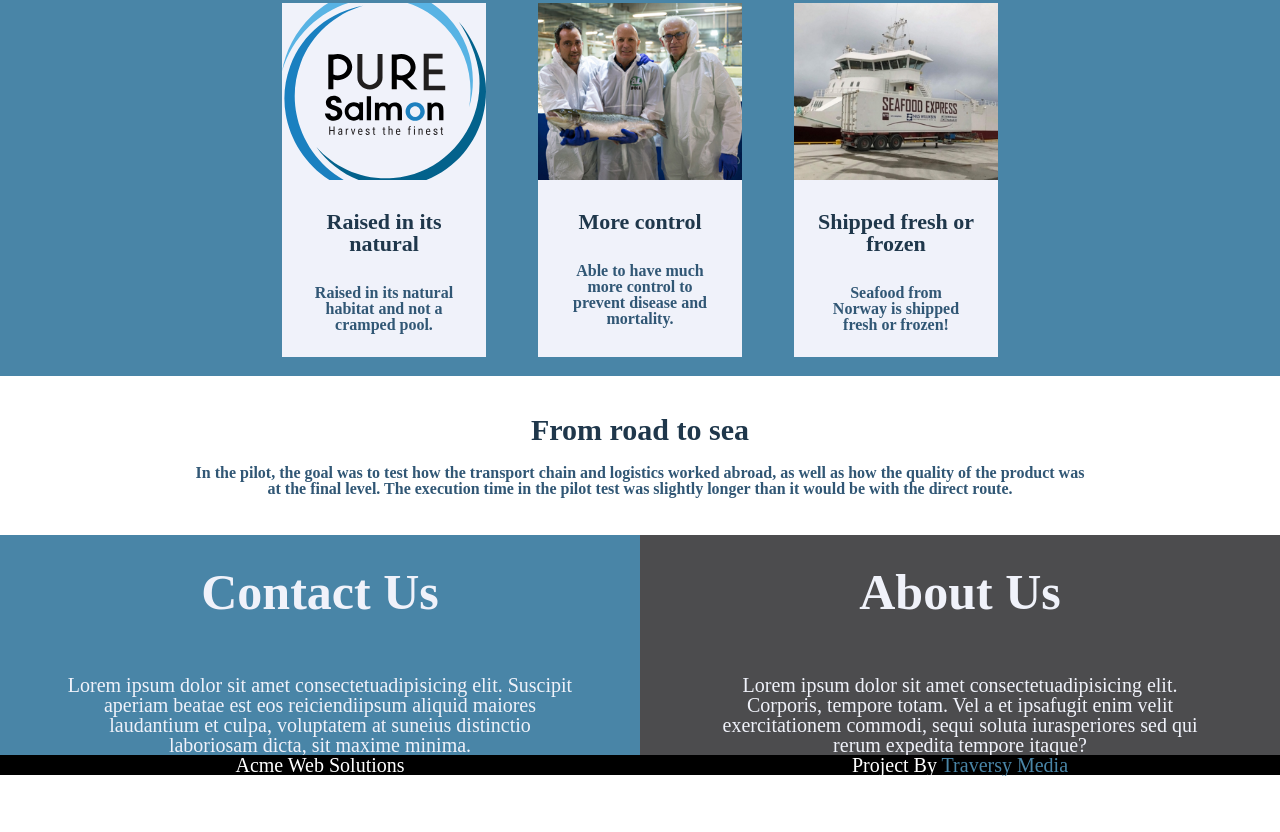
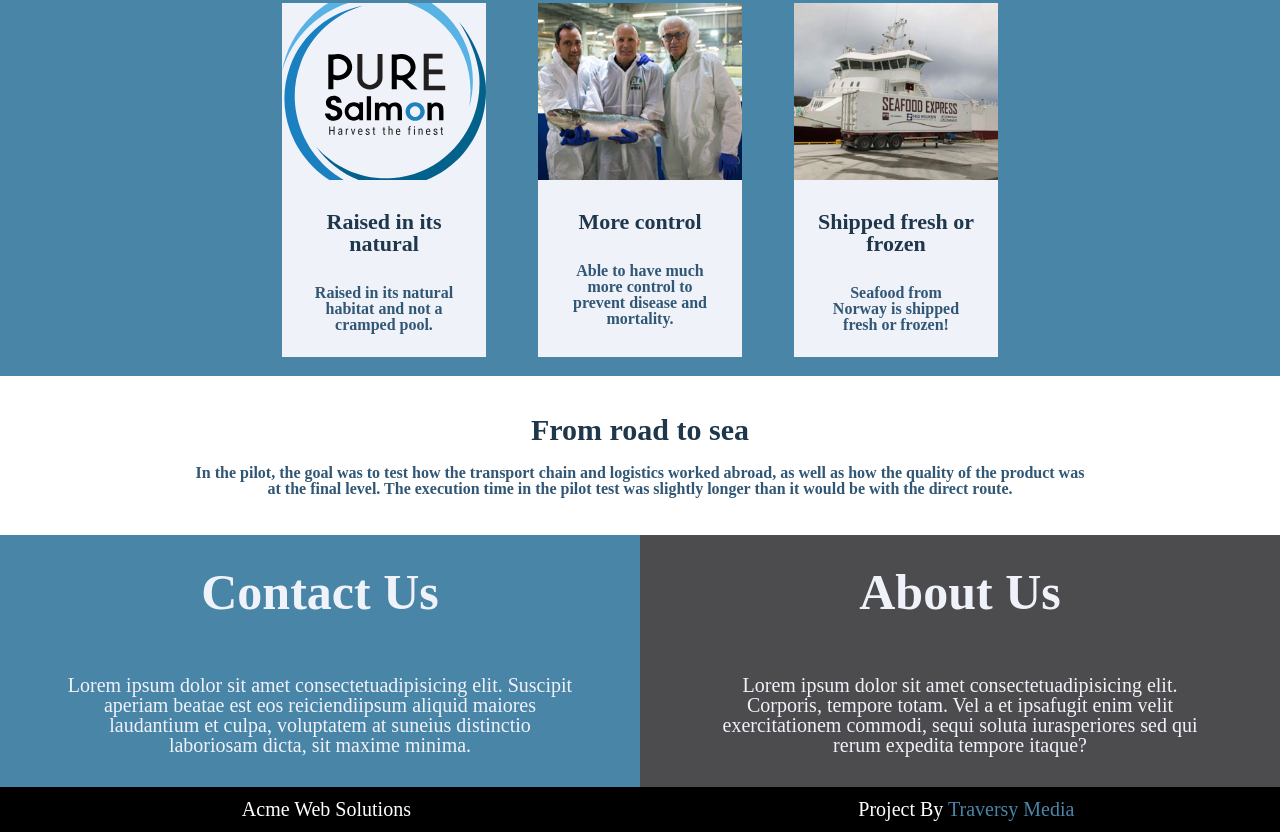
Before and after one commit to Alex-it-work/Grid-adaptive-hmtsk, a plain HTML site: page index.html in a window 1280 px wide. Shown: the part 649-1481 px from the top of the page. Before the commit the page ends 1425 px from the top, so only its background shows below. Drawn offline with Linux system fonts and the light colour scheme.

Commit message:
Add paddings in footer and in copyright

```diff
--- a/css/styles.css
+++ b/css/styles.css
@@ -169,7 +169,7 @@ img {
 .p-footer {
   color: rgb(240, 242, 250);
   font-size: 20px;
-  padding: 0 10%;
+  padding: 0 10% 5% 10%;
 }
 .copyright {
   text-align: center;
@@ -181,6 +181,7 @@ img {
   display: flex;
   justify-content: center;
   align-items: center;
+  padding: 1%;
 }
 p > a {
   text-decoration: none;
@@ -216,7 +217,6 @@ p > a {
   }
   .copyright {
     grid-column: 1/3;
-    padding: 1%;
   }
 }
 @media screen and (max-width: 768px) {
```
